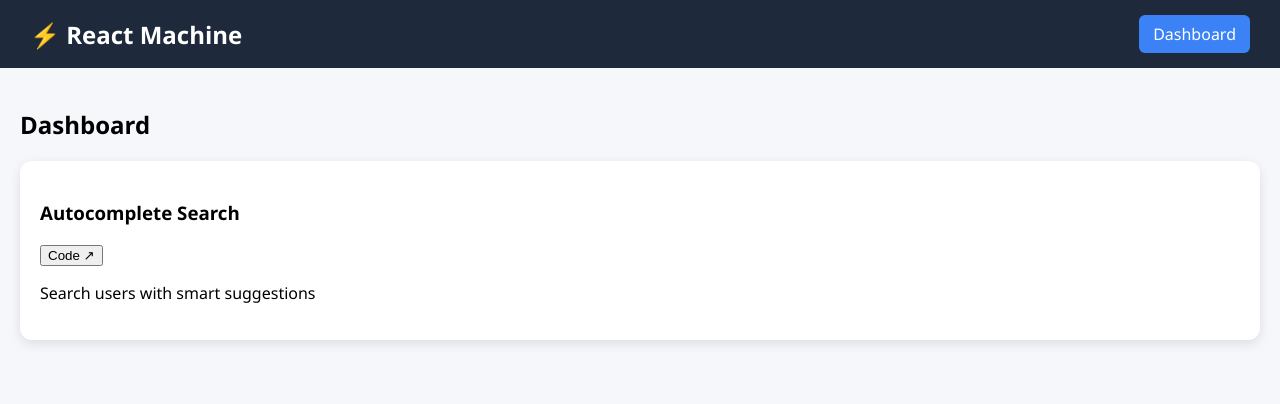
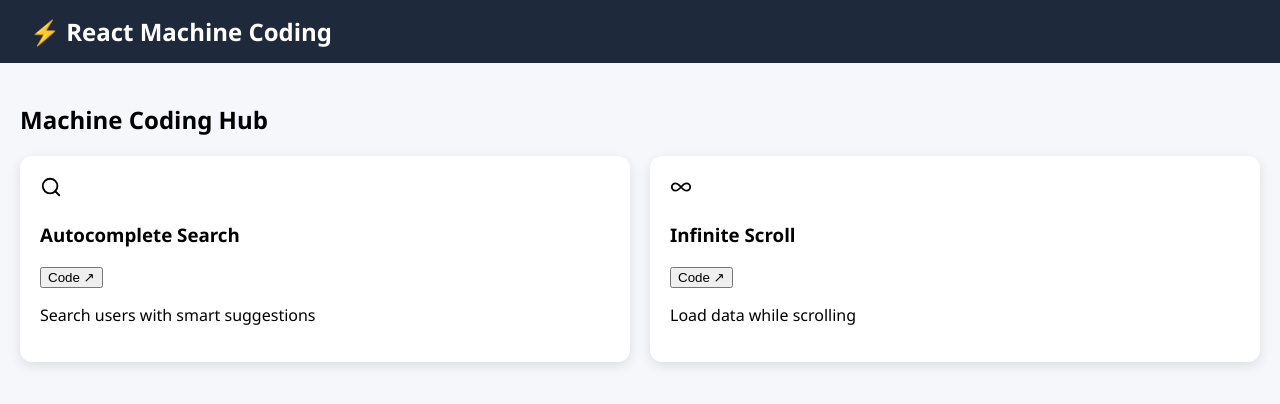
Before and after one commit to sagarmj94/reactPracticeMachineCode, a React (Vite) app: page / in a window 1280 px wide. Shown: the top 404 px of the page. Built offline with nearby package versions, Linux system fonts and the light colour scheme.

Commit message:
Add Infinite Scroll feature and update Dashboard with new layout and icons

```diff
--- a/package.json
+++ b/package.json
@@ -10,6 +10,7 @@
     "preview": "vite preview"
   },
   "dependencies": {
+    "lucide-react": "^0.577.0",
     "react": "^19.2.4",
     "react-dom": "^19.2.4",
     "react-router-dom": "^7.13.1"
--- a/src/App.jsx
+++ b/src/App.jsx
@@ -6,6 +6,7 @@ import { Suspense, lazy } from "react";
 const Dashboard = lazy(() => import("./pages/Dashboard.jsx"));
 const NotFound = lazy(() => import("./pages/NotFound"));
 const AutocompletePage = lazy(() => import("./pages/AutocompletePage"));
+const InfiniteScrollPage = lazy(() => import("./pages/InfiniteScrollPage"));
 
 function App() {
   return (
@@ -15,6 +16,7 @@ function App() {
           <Route path="/" element={<MainLayout />}>
             <Route index element={<Dashboard />} />
             <Route path="autocomplete" element={<AutocompletePage />} />
+            <Route path="/infinite-scroll" element={<InfiniteScrollPage />} />
             <Route path="*" element={<NotFound />} />
           </Route>
         </Routes>
--- a/src/components/Header.jsx
+++ b/src/components/Header.jsx
@@ -3,30 +3,36 @@ import { Link, useLocation } from "react-router-dom";
 const Header = () => {
   const { pathname } = useLocation();
 
+  const isDashboard = pathname === "/";
+
   return (
     <div style={styles.header}>
-      <h2 style={styles.logo}>⚡ React Machine</h2>
+      <Link
+        to="/"
+        style={styles.logoLink}
+        onClick={(e) => {
+          if (isDashboard) e.preventDefault(); // ❌ prevent reload if already on home
+        }}
+      >
+        <h2 style={styles.logo}>⚡ React Machine Coding</h2>
+      </Link>
 
       <div style={styles.nav}>
         <Link
           to="/"
           style={{
             ...styles.link,
-            ...(pathname === "/" && styles.active),
+            ...(isDashboard && styles.active),
+            ...(isDashboard && styles.disabled),
+          }}
+          onClick={(e) => {
+            if (isDashboard) {
+              e.preventDefault();
+            }
           }}
         >
-          Dashboard
+          Practice
         </Link>
-
-        {/* <Link
-          to="/autocomplete"
-          style={{
-            ...styles.link,
-            ...(pathname === "/autocomplete" && styles.active),
-          }}
-        >
-          Autocomplete
-        </Link> */}
       </div>
     </div>
   );
@@ -34,6 +40,9 @@ const Header = () => {
 
 const styles = {
   header: {
+    position: "sticky",
+    top: 0,
+    zIndex: 1000,
     display: "flex",
     justifyContent: "space-between",
     padding: "15px 30px",
@@ -57,6 +66,11 @@ const styles = {
     background: "#3b82f6",
     color: "#fff",
   },
+  disabled: {
+    display: "none",
+    cursor: "not-allowed",
+    opacity: 0.6,
+  },
 };
 
 export default Header;
--- a/src/pages/Dashboard.jsx
+++ b/src/pages/Dashboard.jsx
@@ -1,4 +1,5 @@
 import { useNavigate } from "react-router-dom";
+import { Search, Infinity as InfinityIcon } from "lucide-react";
 
 const Dashboard = () => {
   const navigate = useNavigate();
@@ -8,14 +9,22 @@ const Dashboard = () => {
       title: "Autocomplete Search",
       desc: "Search users with smart suggestions",
       path: "/autocomplete",
+      icon: <Search size={22} />,
       github:
         "https://github.com/sagarmj94/reactPracticeMachineCode/blob/main/src/features/autocomplete/Autocomplete.jsx",
+    },
+    {
+      title: "Infinite Scroll",
+      desc: "Load data while scrolling",
+      path: "/infinite-scroll",
+      icon: <InfinityIcon size={22} />,
+      github: "https://github.com/your-link",
     },
   ];
 
   return (
     <div>
-      <h2 style={{ marginBottom: "20px" }}>Dashboard</h2>
+      <h2 style={styles.heading}>Machine Coding Hub</h2>
 
       <div style={styles.grid}>
         {features.map((item, index) => (
@@ -24,7 +33,12 @@ const Dashboard = () => {
             style={styles.card}
             onClick={() => navigate(item.path)}
           >
+            <div style={styles.topRow}>
+              <div style={styles.title}>
+                <span style={styles.icon}>{item.icon}</span>
                 <h3>{item.title}</h3>
+              </div>
+
               <button
                 style={styles.btn}
                 onClick={(e) => {
@@ -34,7 +48,9 @@ const Dashboard = () => {
               >
                 Code ↗
               </button>
-            <p>{item.desc}</p>
+            </div>
+
+            <p style={styles.desc}>{item.desc}</p>
           </div>
         ))}
       </div>
--- /dev/null
+++ b/src/pages/InfiniteScrollPage.jsx
@@ -0,0 +1,55 @@
+import { useEffect, useState } from "react";
+
+const InfiniteScrollPage = () => {
+  const [data, setData] = useState([]);
+  const [page, setPage] = useState(1);
+
+  const fetchData = async () => {
+    const res = await fetch(
+      `https://jsonplaceholder.typicode.com/posts?_limit=10&_page=${page}`,
+    );
+    const newData = await res.json();
+
+    setData((prev) => [...prev, ...newData]);
+  };
+
+  useEffect(() => {
+    fetchData();
+  }, [page]);
+
+  useEffect(() => {
+    const handleScroll = () => {
+      if (
+        window.innerHeight + document.documentElement.scrollTop + 100 >=
+        document.documentElement.scrollHeight
+      ) {
+        setPage((prev) => prev + 1);
+      }
+    };
+
+    window.addEventListener("scroll", handleScroll);
+    return () => window.removeEventListener("scroll", handleScroll);
+  }, []);
+
+  return (
+    <div>
+      {data.map((item) => (
+        <div key={`${item.id}-${Math.random()}`} style={styles.card}>
+          <h4>{item.title}</h4>
+          <p>{item.body}</p>
+        </div>
+      ))}
+    </div>
+  );
+};
+
+const styles = {
+  card: {
+    background: "#fff",
+    padding: "15px",
+    marginBottom: "10px",
+    borderRadius: "8px",
+    boxShadow: "0 2px 6px rgba(0,0,0,0.1)",
+  },
+};
+export default InfiniteScrollPage;
```
Also changed, not shown: src/features/infiniteScroll/InfiniteScroll.jsx (added, +24 -0 lines), 1 other file (tests, documents, lock files or other folders). Lines whose indentation alone changed are shown as unchanged.
